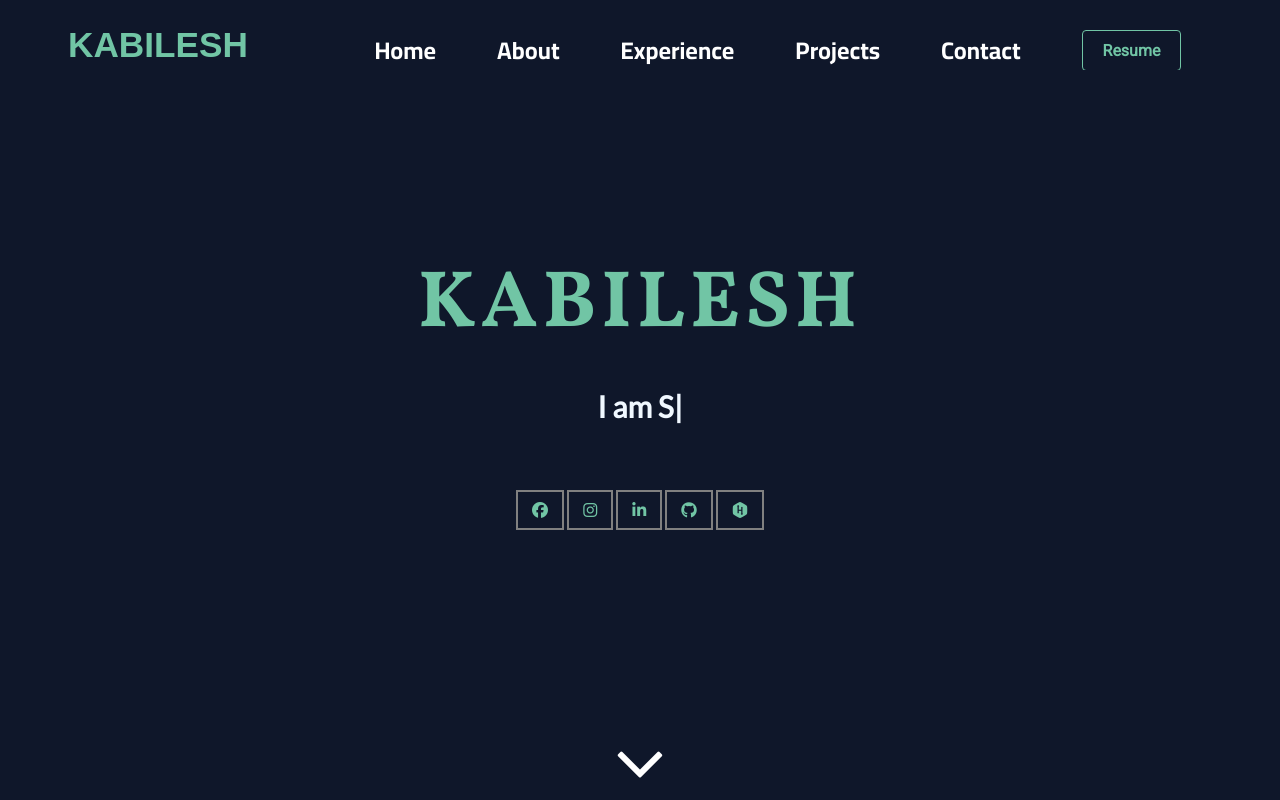
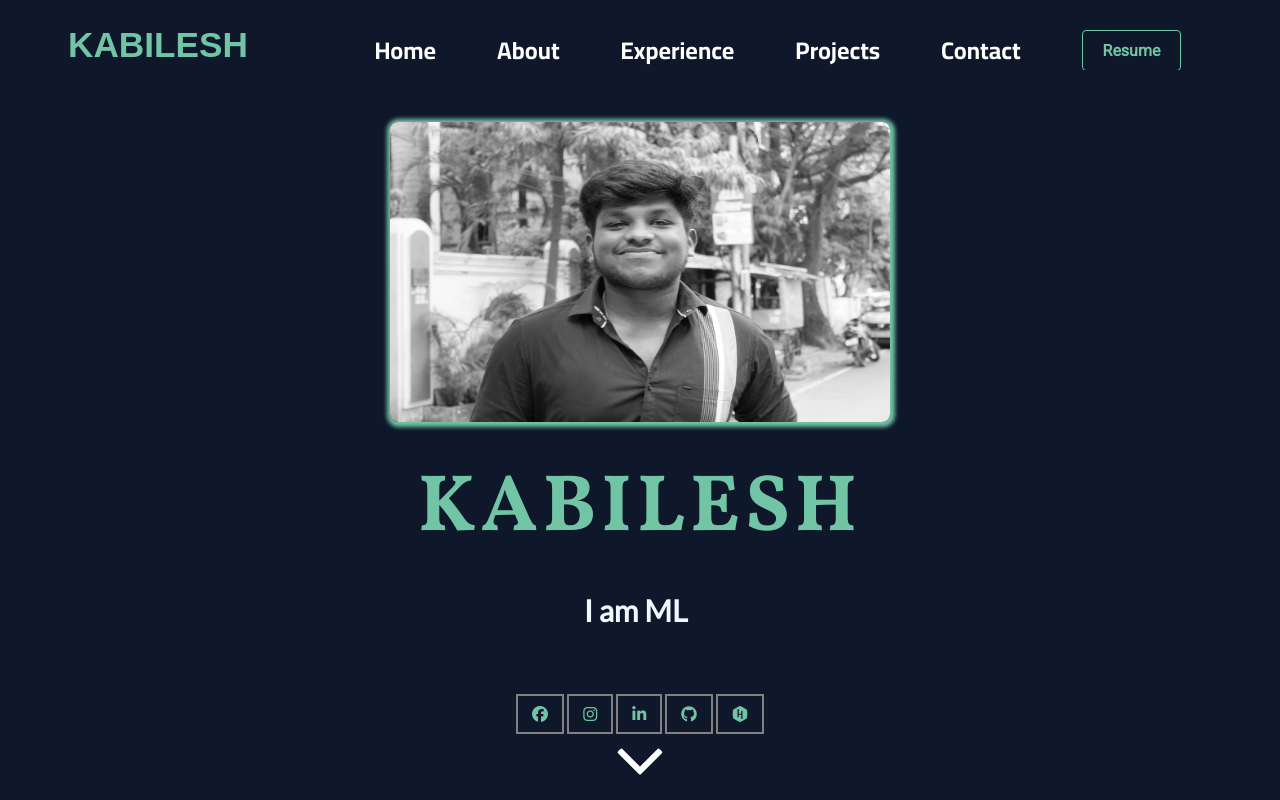
Before and after one commit to Kabilesh020799/Porfolio_React, a React (Create React App) app: page / in a window 1280 px wide. Shown: the top 800 px of the page. Built offline with nearby package versions, Linux system fonts and the light colour scheme; a web font is replaced by a local one.

Commit message:
proifile image

```diff
--- a/src/components/Contact/Contact.js
+++ b/src/components/Contact/Contact.js
@@ -37,11 +37,12 @@ function Contact({ checkedB }) {
     setMsg("");
     setName("");
   };
+
   return (
     <Fade bottom>
       <div className={classes.Contact} id="contact">
         <div className={classes.cont}>
-          <h1 className={classes.header1}>Have something to say?</h1>
+          <h1 className={classes.header1}>Let's Build Something Amazing</h1>
           <div className={classes.down}>
             <form className={classes.Form}>
               <input
--- a/src/components/Experience/Experience.css
+++ b/src/components/Experience/Experience.css
@@ -2,6 +2,7 @@
   display: flex;
   width: 100%;
   height: 100vh;
+  margin-bottom: 10rem;
 }
 
 .experience-wrapper > h1 {
--- a/src/components/Home/Home.js
+++ b/src/components/Home/Home.js
@@ -4,11 +4,17 @@ import Fade from "react-reveal/Fade";
 import "./Home.css";
 import { Link } from "react-scroll";
 import { TypeAnimation } from "react-type-animation";
+import profile from '../../assets/Dp.JPG';
 
 function Body() {
   return (
     <Fade bottom>
       <div className={classes.body} id="home">
+        <img
+          src={profile}
+          className={classes.profile}
+          alt="profile"
+        />
         <h1 className={classes.heading}>KABILESH</h1>
         <h3 className={classes.heading1}>
           I am{" "}
--- a/src/components/Home/Home.module.css
+++ b/src/components/Home/Home.module.css
@@ -7,18 +7,26 @@
   flex-direction: column;
 }
 .heading {
-  margin-top: 10rem;
   font-size: 80px;
   text-align: center;
   font-family: "Vollkorn", serif;
   letter-spacing: 5px;
   animation: shine ease 0.5s both infinite;
   color: #71C5A5;
+  margin-top: 2rem;
 }
 .heading1 {
   color: aliceblue;
   font-size: 30px;
   height: 40px;
+}
+
+.profile {
+  height: 300px;
+  width: 500px;
+  margin-top: 2rem;
+  border-radius: 8px;
+  box-shadow: 1px 1px 4px 4px #71C5A5;
 }
 @media screen and (max-width: 900px) {
   .heading1 {
@@ -27,4 +35,7 @@
   .heading {
     font-size: 50px;
   }
+  .profile {
+    width: 300px;
+  }
 }
--- a/src/components/Navigation/Navigation.js
+++ b/src/components/Navigation/Navigation.js
@@ -1,13 +1,11 @@
 import React, { useState, useEffect } from "react";
 import "./Navigation.css";
-import { Link, animateScroll as scroll } from "react-scroll";
-import Switch from "@material-ui/core/Switch";
-import { withStyles } from "@material-ui/core/styles";
+import { Link }from "react-scroll";
 import navigations from "./constant";
 
 import ResumePdf from '../../assets/KabileshResumee.pdf';
 
-function Navigation({ checkedB, setCheckedB }) {
+function Navigation({ checkedB }) {
   const [click, setClick] = useState(false);
   const [show, handleShow] = useState(false);
 
@@ -25,10 +23,6 @@ function Navigation({ checkedB, setCheckedB }) {
     };
   }, []);
 
-  const handleChange = (event) => {
-    setCheckedB(event.target.checked);
-  };
-
   return (
     <div class={`nav-wrapper ${show && "nav_back"}`}>
       <div class="grad-bar"></div>
@@ -38,7 +32,7 @@ function Navigation({ checkedB, setCheckedB }) {
           spy={true}
           smooth={true}
           duration={500}
-          offset={-50}
+          offset={-150}
           onClick={clicked}
         >
           <h1
@@ -70,7 +64,7 @@ function Navigation({ checkedB, setCheckedB }) {
                   spy={true}
                   smooth={true}
                   duration={500}
-                  offset={-150}
+                  offset={navigation?.path === 'projects' ? -180 : -150}
                   onClick={clicked}
                 >
                   {navigation?.name}
@@ -83,6 +77,7 @@ function Navigation({ checkedB, setCheckedB }) {
               href={ResumePdf}
               download="Kabilesh_Resume"
               target="_blank"
+              rel="noreferrer"
               className="resume"
             >
               <button className="btn-resume">
--- a/src/components/Projects/Projects.js
+++ b/src/components/Projects/Projects.js
@@ -2,76 +2,16 @@ import React, { useState } from "react";
 import classes from "./Projects.module.css";
 import Fade from "react-reveal/Fade";
 import Labels from "./components/labels/labels";
+import projects from "./constants";
 
 function Projects() {
-  const [project, setProject] = useState(
-    [
-      {
-        title: "KILL A WATT",
-        content: "A project in which the existing Electric meter is converted to a Smart meter.This project automates the whole process of reading and billing the usage of Electric usage and estimates in an Mobile Application.This project also make the people aware of therir Electricity usage.",
-        tile: ["IOT", "Android", "C++"],
-        giturl: "https://github.com/Kabilesh020799/killawatt",
-        url: "https://github.com/Kabilesh020799/killawatt",
-        type: 'done',
-      },
-      {
-        title: "ACE(Association Of Computer Engineers) Website",
-        content: "Website designed for the Association of Computer Engineers,SVCE to showcase their upcoming and past events and the results of every events to students.This was build along with a team of 5 members",
-        url: "https://acesvce.in/",
-        giturl: "https://acesvce.in/",
-        tile: ["HTML5", "CSS3", "React Js", "Next JS", "Graph QL"],
-        type: 'done',
-      },
-      {
-        title: "Obstacle Detector",
-        content: "This project is designed for blind people,it detects the object in front of them and warns them that there is n object in front of them at a specific distance,so the blind person could be aware of things in front of him.This is done using Arduino and Ultrasonic Sensor",
-        tile: ["IOT", "C++"],
-        type: 'done',
-      },
-      {
-        title: "Object Detection",
-        content: "This project is build to detect different types of object in a given video footage.This model can identify around 80 different objects that we come across in our day to day life.This is developed using Opencv library and a pretrained yolo model,so this project uses transfer learning.",
-        tile: ["ComputerVision", "Python"],
-        giturl: "https://github.com/Kabilesh020799/Object-Detection1",
-        url: "https://github.com/Kabilesh020799/Object-Detection1",
-        type: 'done',
-      },
-      {
-        title: "Credit Card Fraud Predictor",
-        content: "This project is build to detect whether the current transaction is a fraud one or not.This model is a classification model which is build in machine learning using sklearn,numpy and pandas library.This helps in reducing the frauds happening in the banking sector",
-        tile: ["Machine Learning"],
-        giturl: "https://github.com/Kabilesh020799/Credit-Card-Fraud-Predictor",
-        ur: "https://github.com/Kabilesh020799/Credit-Card-Fraud-Predictor",
-        type: 'done',
-      },
-      {
-        title: "Netflix Clone",
-        content: "This is a Responsive website clone of the Netflix website version.It was build using the TMDB movie Api.This website plays the trailer of every movies in Netflix.This is also build with some CSS animations.",
-        tile: ["HTML5", "CSS3", "React Js"],
-        giturl: "https://github.com/Kabilesh020799/Web-App-Clones-in-React/tree/master/Netflix%20UI%20Clone",
-        url: "https://netflix-clone-6401b.web.app/",
-        type: 'done',
-      },
-      {
-        title: 'NutriNova',
-        content: 'NutriNova is a comprehensive application designed to help users lead healthier lifestyles. With features such as personalized health dashboards, activity tracking, and nutrition planning, users can easily monitor and improve their overall well-being.',
-        type: 'on-going',
-        tile: ['Vue JS', 'Spring', 'JAVA', 'Mongo DB'],
-      },
-      {
-        title: 'GitScope',
-        content: 'A tool for analyzing GitHub repositories, offering interactive visualizations to understand project development trends. By integrating the GitHub API, the tool provides real-time data for informed decision-making in software development projects.',
-        type: 'on-going',
-        tile: ['React JS', 'D3.js', 'HTML/CSS', 'Redux', 'Git', 'GitHub API']
-      }
-    ]
-  );
+
   return (
     <Fade bottom>
       <div>
-        <h1>Some Of My works!</h1>
+        <h1>Some Of my works!</h1>
         <div className={classes.Projects} id="projects">
-          {project.map((proj) => (
+          {projects.map((proj) => (
             <div className={classes.card}>
               <div className={classes.head}>
                 <i
--- /dev/null
+++ b/src/components/Projects/constants.js
@@ -0,0 +1,62 @@
+const projects = [
+  {
+    title: "KILL A WATT",
+    content: "A project in which the existing Electric meter is converted to a Smart meter.This project automates the whole process of reading and billing the usage of Electric usage and estimates in an Mobile Application.This project also make the people aware of therir Electricity usage.",
+    tile: ["IOT", "Android", "C++"],
+    giturl: "https://github.com/Kabilesh020799/killawatt",
+    url: "https://github.com/Kabilesh020799/killawatt",
+    type: 'done',
+  },
+  {
+    title: "ACE(Association Of Computer Engineers) Website",
+    content: "Website designed for the Association of Computer Engineers,SVCE to showcase their upcoming and past events and the results of every events to students.This was build along with a team of 5 members",
+    url: "https://acesvce.in/",
+    giturl: "https://acesvce.in/",
+    tile: ["HTML5", "CSS3", "React Js", "Next JS", "Graph QL"],
+    type: 'done',
+  },
+  {
+    title: "Obstacle Detector",
+    content: "This project is designed for blind people,it detects the object in front of them and warns them that there is n object in front of them at a specific distance,so the blind person could be aware of things in front of him.This is done using Arduino and Ultrasonic Sensor",
+    tile: ["IOT", "C++"],
+    type: 'done',
+  },
+  {
+    title: "Object Detection",
+    content: "This project is build to detect different types of object in a given video footage.This model can identify around 80 different objects that we come across in our day to day life.This is developed using Opencv library and a pretrained yolo model,so this project uses transfer learning.",
+    tile: ["ComputerVision", "Python"],
+    giturl: "https://github.com/Kabilesh020799/Object-Detection1",
+    url: "https://github.com/Kabilesh020799/Object-Detection1",
+    type: 'done',
+  },
+  {
+    title: "Credit Card Fraud Predictor",
+    content: "This project is build to detect whether the current transaction is a fraud one or not.This model is a classification model which is build in machine learning using sklearn,numpy and pandas library.This helps in reducing the frauds happening in the banking sector",
+    tile: ["Machine Learning"],
+    giturl: "https://github.com/Kabilesh020799/Credit-Card-Fraud-Predictor",
+    ur: "https://github.com/Kabilesh020799/Credit-Card-Fraud-Predictor",
+    type: 'done',
+  },
+  {
+    title: "Netflix Clone",
+    content: "This is a Responsive website clone of the Netflix website version.It was build using the TMDB movie Api.This website plays the trailer of every movies in Netflix.This is also build with some CSS animations.",
+    tile: ["HTML5", "CSS3", "React Js"],
+    giturl: "https://github.com/Kabilesh020799/Web-App-Clones-in-React/tree/master/Netflix%20UI%20Clone",
+    url: "https://netflix-clone-6401b.web.app/",
+    type: 'done',
+  },
+  {
+    title: 'NutriNova',
+    content: 'NutriNova is a comprehensive application designed to help users lead healthier lifestyles. With features such as personalized health dashboards, activity tracking, and nutrition planning, users can easily monitor and improve their overall well-being.',
+    type: 'on-going',
+    tile: ['Vue JS', 'Spring', 'JAVA', 'Mongo DB'],
+  },
+  {
+    title: 'GitScope',
+    content: 'A tool for analyzing GitHub repositories, offering interactive visualizations to understand project development trends. By integrating the GitHub API, the tool provides real-time data for informed decision-making in software development projects.',
+    type: 'on-going',
+    tile: ['React JS', 'D3.js', 'HTML/CSS', 'Redux', 'Git', 'GitHub API']
+  }
+];
+
+export default projects;
```
